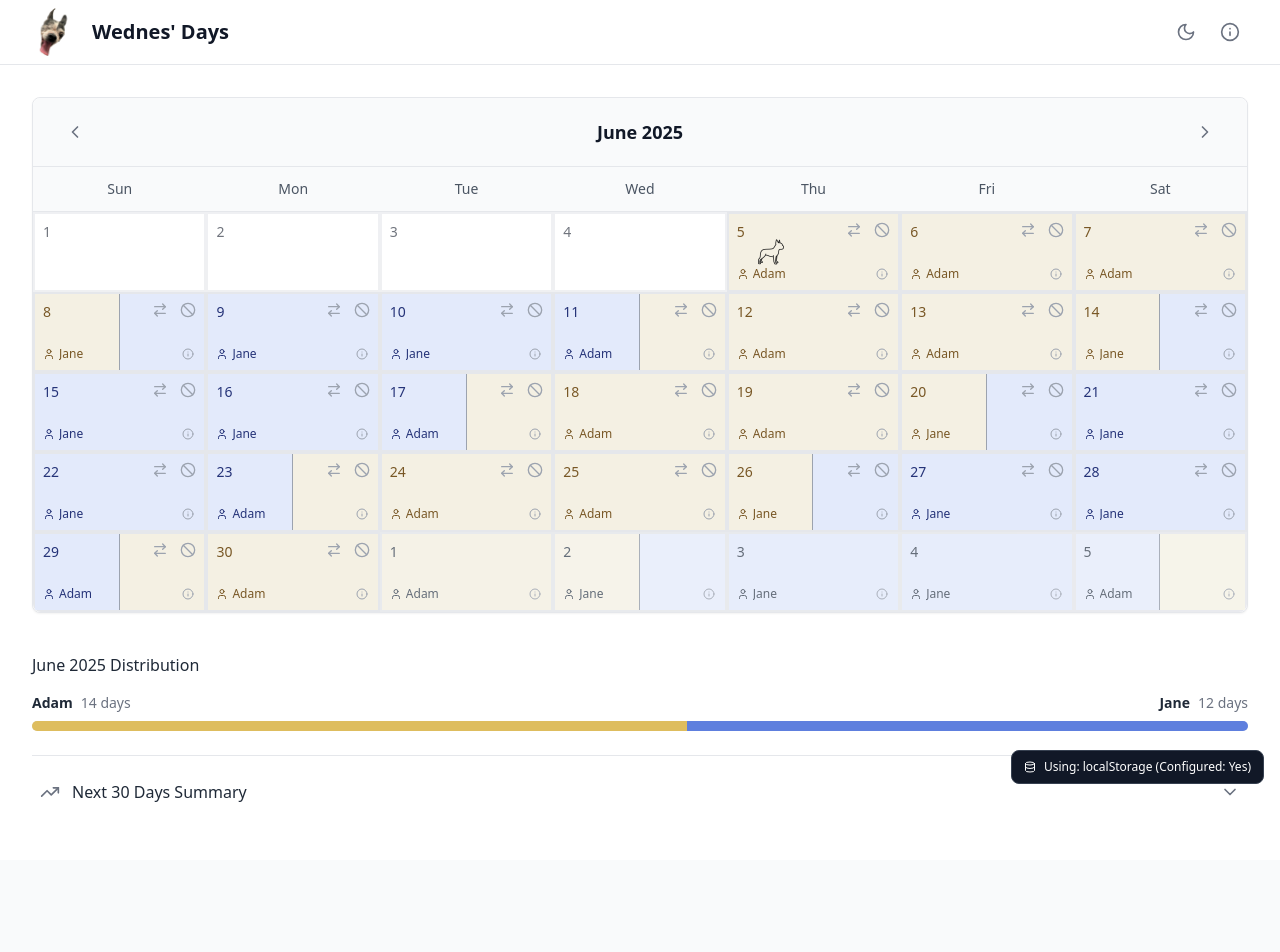
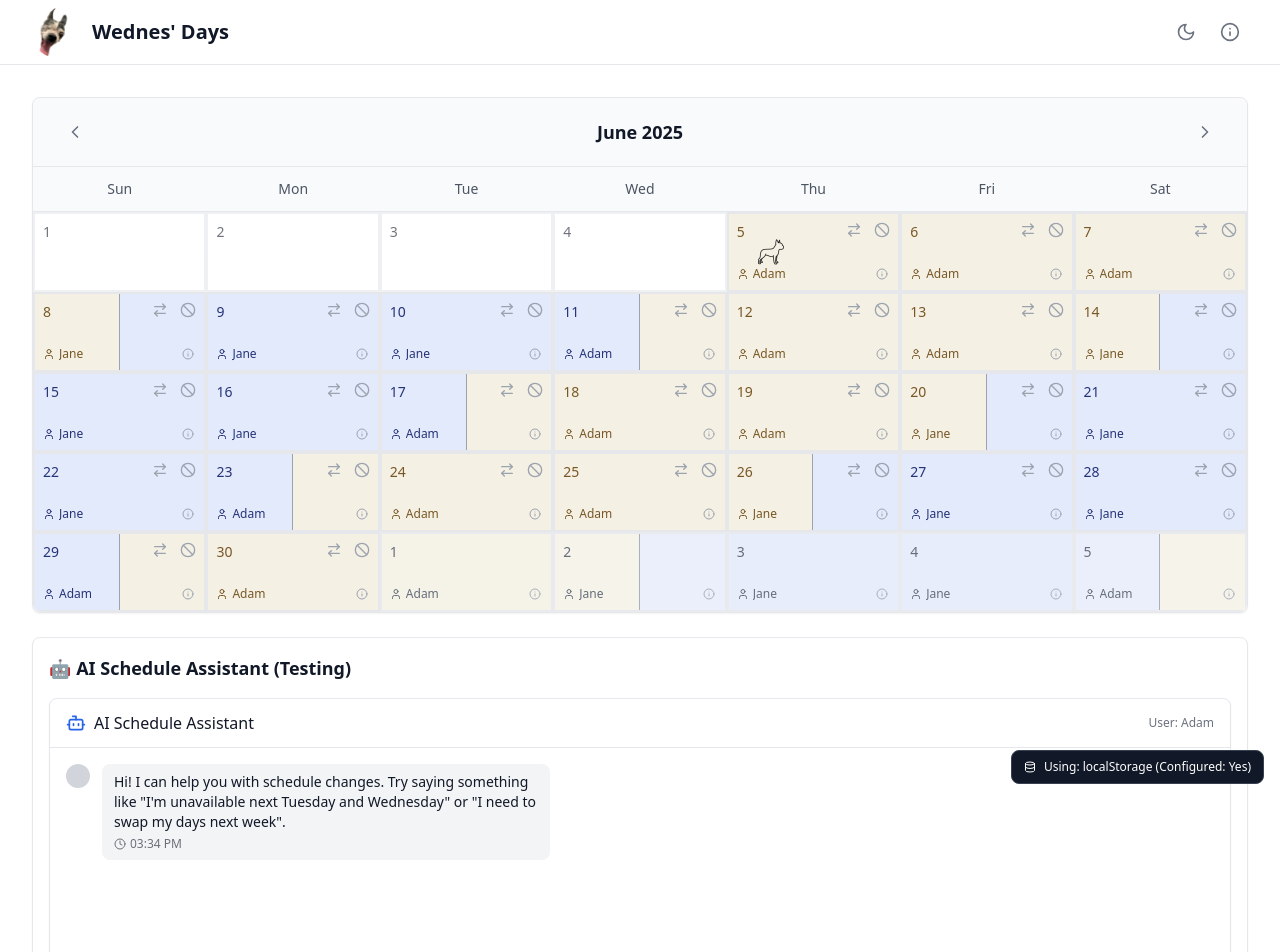
Before and after one commit to quibitai/Wednes-Days, a Next.js app: page / in a window 1280 px wide. Shown: the top 952 px of the page. Before the commit the page ends 860 px from the top, so only its background shows below. Built offline with nearby package versions, Linux system fonts and the light colour scheme.

Commit message:
Add AI Interface to main page for testing - Added AIInterface component to main page temporarily - Users can now test AI features directly in the deployed app - AI assistant appears below calendar for easy access - Ready for deployment testing with OpenAI API integration

```diff
--- a/app/page.tsx
+++ b/app/page.tsx
@@ -8,6 +8,7 @@ import Image from 'next/image';
 import Calendar from '@/components/Calendar';
 import DayDetailModal from '@/components/DayDetailModal';
 import LoadingSkeleton from '@/components/LoadingSkeleton';
+import AIInterface from '@/components/AIInterface';
 
 import { ScheduleService } from '@/lib/services/scheduleService';
 import { StorageManager } from '@/lib/storage/storageManager';
@@ -360,6 +361,17 @@ export default function HomePage() {
             onToggleInformationalUnavailability={handleToggleInformationalUnavailability}
           />
 
+          {/* AI Interface for Testing */}
+          {schedule && (
+            <div className="bg-white dark:bg-gray-900 rounded-lg shadow-sm border border-gray-200 dark:border-gray-700 p-4">
+              <h2 className="text-lg font-semibold text-gray-900 dark:text-white mb-4">🤖 AI Schedule Assistant (Testing)</h2>
+              <AIInterface
+                userId={currentUser}
+                currentSchedule={schedule.entries || {}}
+              />
+            </div>
+          )}
+
           {/* Monthly Distribution */}
           {monthlyStats && (
             <div className="py-4">
```
